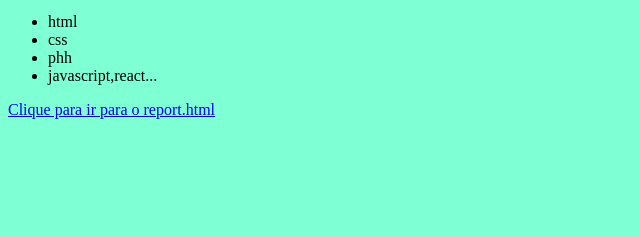
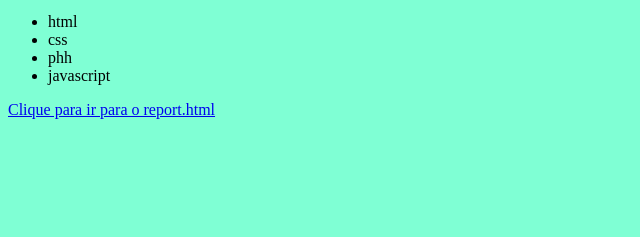
Before and after one commit to goncalopina404/goncalopina404.github.io, a plain HTML site: page index.html in a window 1280 px wide. Shown: the part 135-372 px from the top of the page, 0-640 px from the left. Drawn offline with Linux system fonts and the light colour scheme.

Commit message:
experiment

```diff
--- a/index.html
+++ b/index.html
@@ -15,7 +15,7 @@
        <li>html
         <li>css
         <li>phh
-        <li>javascript,react...
+        <li>javascript
 
 
     </li>
```
